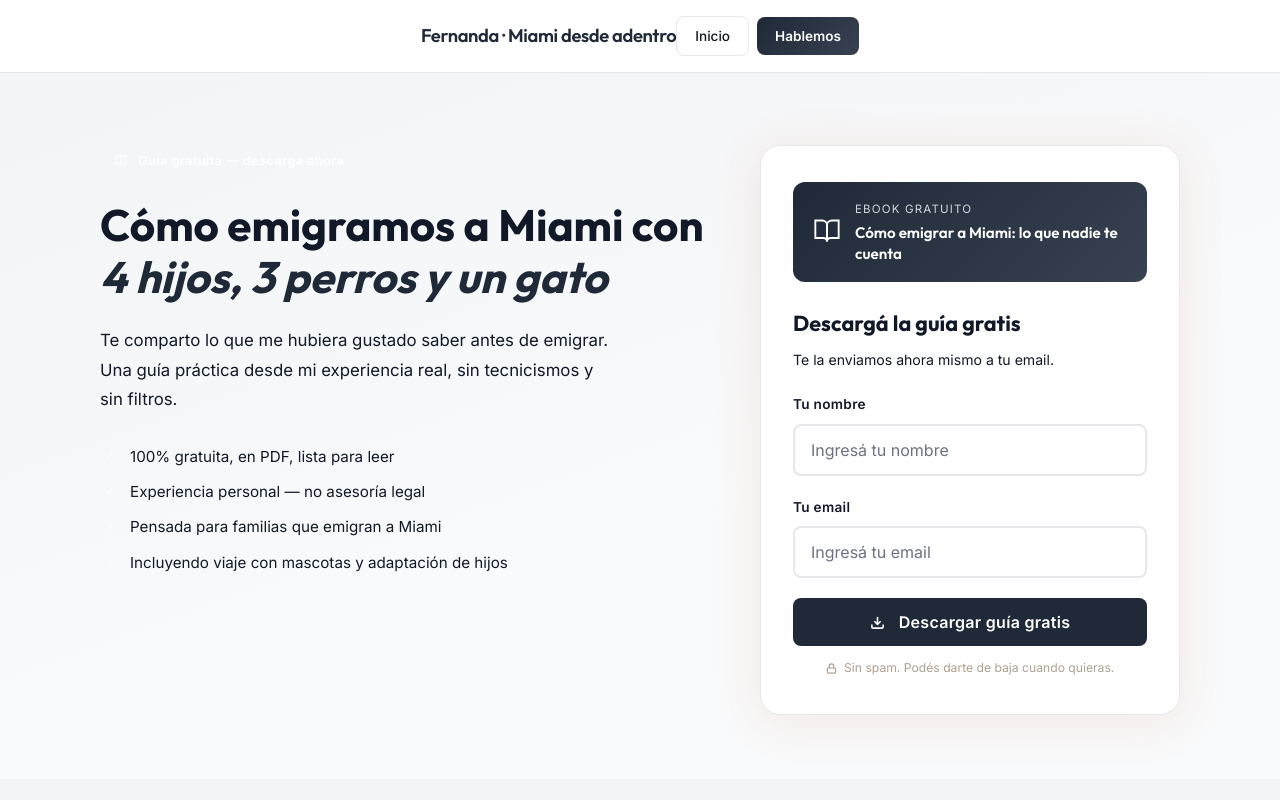
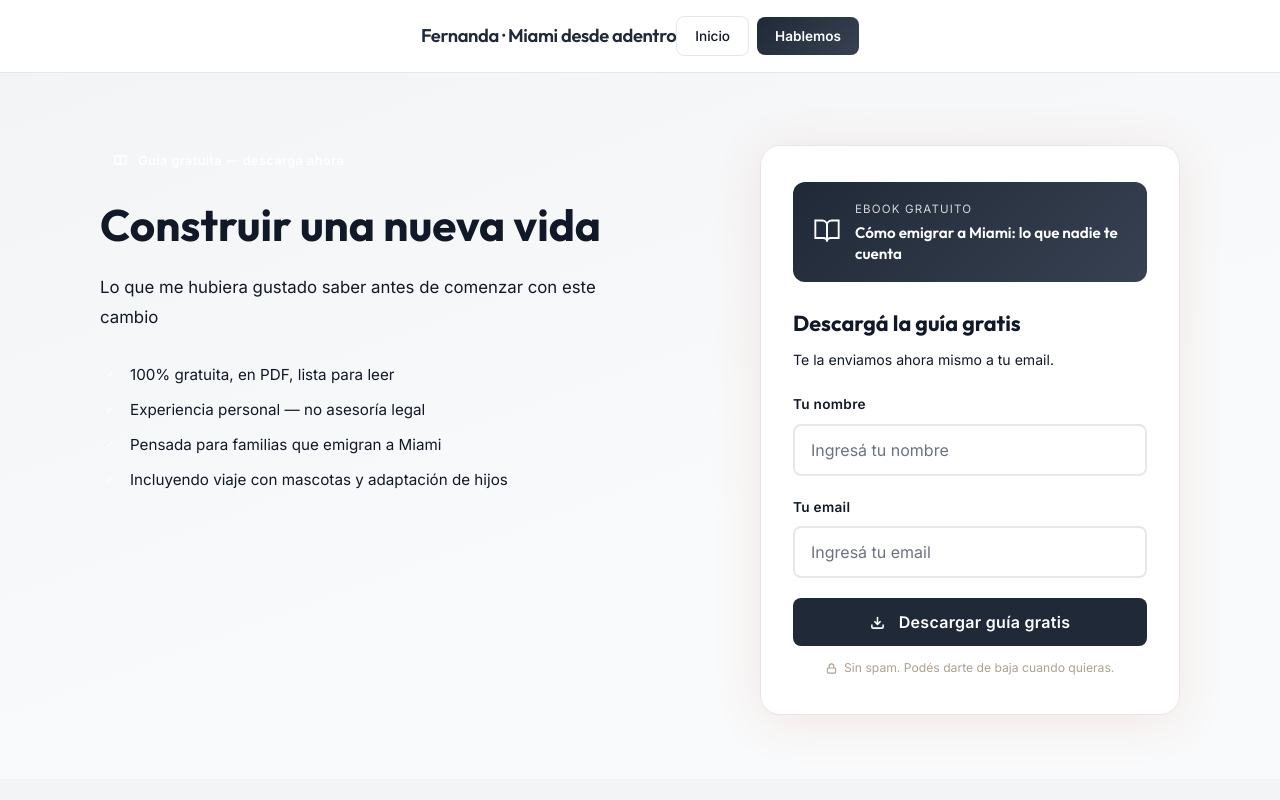
Before and after one commit to Cremaschis/ferxmiami, a plain HTML site: page index.html in a window 1280 px wide. Shown: the top 800 px of the page. Drawn offline with Linux system fonts and the light colour scheme.

Commit message:
Actualizar título principal: Construir una nueva vida

```diff
--- a/index.html
+++ b/index.html
@@ -526,9 +526,9 @@
       <!-- LEFT: TEXT -->
       <div>
         <div class="hero-badge"><svg width="13" height="13" viewBox="0 0 24 24" fill="none" stroke="currentColor" stroke-width="2.5" style="vertical-align:middle;margin-right:5px;"><path d="M2 3h6a4 4 0 0 1 4 4v14a3 3 0 0 0-3-3H2z"/><path d="M22 3h-6a4 4 0 0 0-4 4v14a3 3 0 0 1 3-3h7z"/></svg> Guía gratuita — descargá ahora</div>
-        <h1>Cómo emigramos a Miami con <em>4 hijos, 3 perros y un gato</em></h1>
+        <h1>Construir una nueva vida</h1>
         <p class="hero-subtitle">
-          Te comparto lo que me hubiera gustado saber antes de emigrar. Una guía práctica desde mi experiencia real, sin tecnicismos y sin filtros.
+          Lo que me hubiera gustado saber antes de comenzar con este cambio
         </p>
         <div class="hero-checks">
           <div class="hero-check">
```
